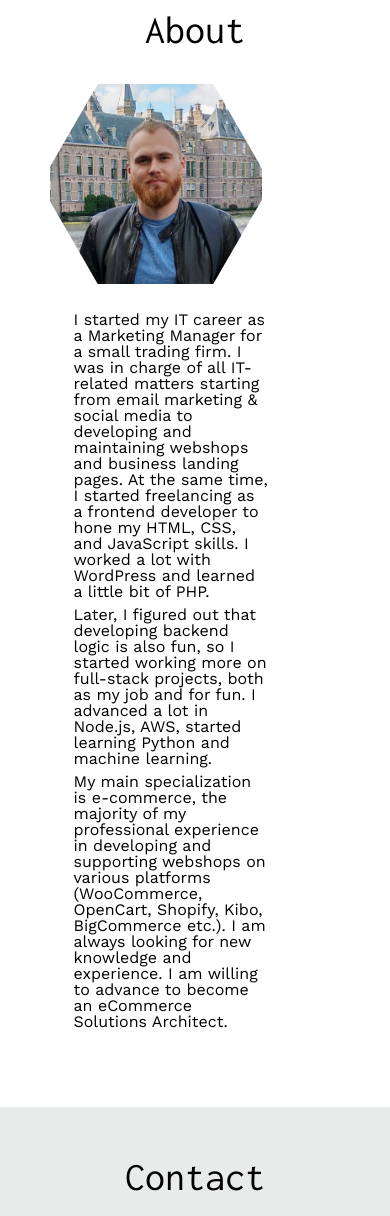
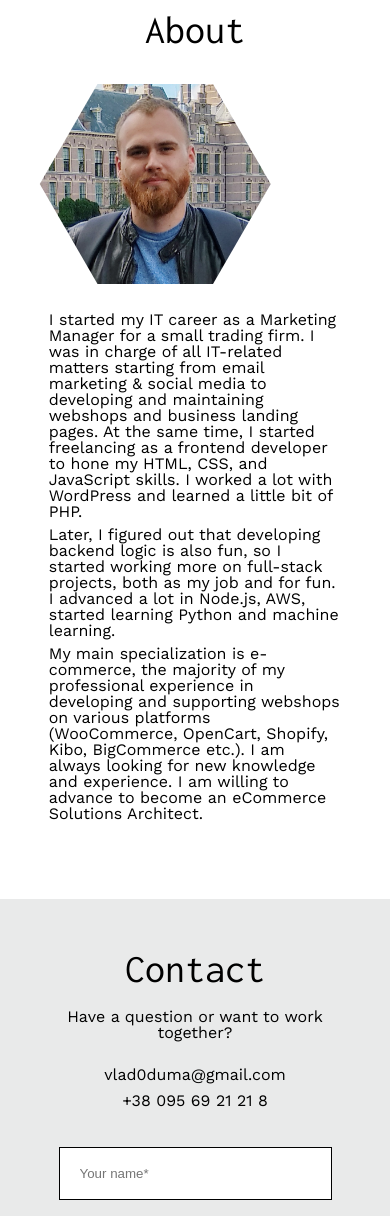
Before and after one commit to vladuma/vladuma.github.io, a Vue app: page / in a window 390 px wide. Shown: the part 3570-4786 px from the top of the page. Built offline with nearby package versions, Linux system fonts and the light colour scheme; some icons are missing; what vue-typed-js would draw is missing.

Commit message:
fix : fix mobile styles

```diff
--- a/src/components/About.vue
+++ b/src/components/About.vue
@@ -89,4 +89,13 @@
 .about-elements p {
     margin: 7px 0;
 }
+
+@media (max-width:600px) {
+  .about-block > div {
+    width: 75%;
+  }
+  .about-elements{
+    padding: 7px 7px 0 7px;
+  }
+}
 </style>
--- a/src/components/Contact.vue
+++ b/src/components/Contact.vue
@@ -166,4 +166,11 @@ form textarea{
 .send-status .form-required-message {
     color: red;
 }
+
+@media only screen and (max-width: 600px) {
+  .half-screen {
+    width: 100%;
+    margin: 13px 0;
+  }
+}
 </style>
--- a/src/styles/responsive.scss
+++ b/src/styles/responsive.scss
@@ -41,10 +41,6 @@
     flex-direction: column;
 
   }
-  .half-screen {
-    width: 100%;
-    margin: 13px 0;
-  }
   form textarea{
     margin: 13px 0;
   }
```
